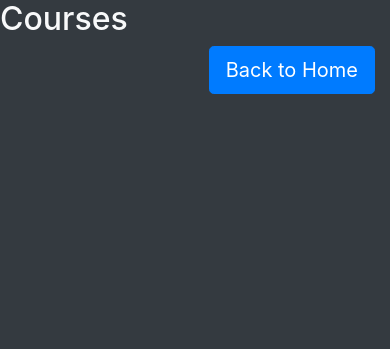
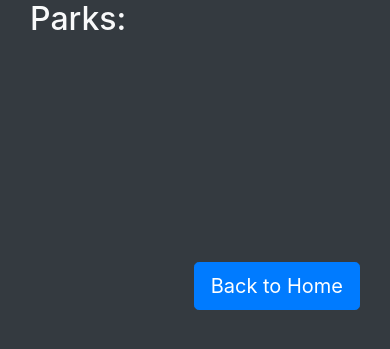
Before and after one commit to jspearus/dgs_src, a Django app: page /park/ in a window 390 px wide. Shown: the part 56-405 px from the top of the page. Run offline with Django 3.2, Linux system fonts and the light colour scheme; the visitor is signed in with stand-in values (Sample User, id 1); data that the repository does not hold is empty; some libraries are stand-ins or nearby versions.

Commit message:
ui updates

```diff
--- a/courses/templates/courses/park-list.html
+++ b/courses/templates/courses/park-list.html
@@ -3,17 +3,26 @@
 
 {% block content %}
 <!-- Creates a list of Courses  -->
-<div class='row text-light'><h2>Courses</h2></div>
+<div class='container'>
   <div class='row'>
-  <ul class="list-group list-group-flush" id="cards">
+    <div class='col-md-6' align='left'>
+    <div class='text-light'><h2>Parks:</h2></div>
+      <ul class="list-group list-group-flush"  id="parks">
       {% for course in course_list %}
-      <li class="list-group-item bg-secondary"><a href="/park-detail/{{course}}"><h3>  {{course}}</h3></a</li>
+        <li class="badge badge-secondary text-light" style="width: 200px"><a href="/park-detail/{{course}}"><h3> {{course}}</h3></li>
+        </br>
       {% endfor %}
     </ul>
     </div>
+    <div class='col-md-6'>
+      {% comment %} todo something better than this {% endcomment %}
+    </br></br></br></br></br></br></br></br></br>
       <div align="right">
         <a href="/" class="btn btn-primary btn-lg "
         tabindex="-1" role="button" aria-disabled="true">Back to Home</a>
       </div>
+    </div>
+  </div>
+</div
 <!-- End of Creates a list of blank score card templates  -->
 {% endblock %}
```
Also changed, not shown: templates/home.html (+6 -6 lines). Lines whose indentation alone changed are shown as unchanged.
